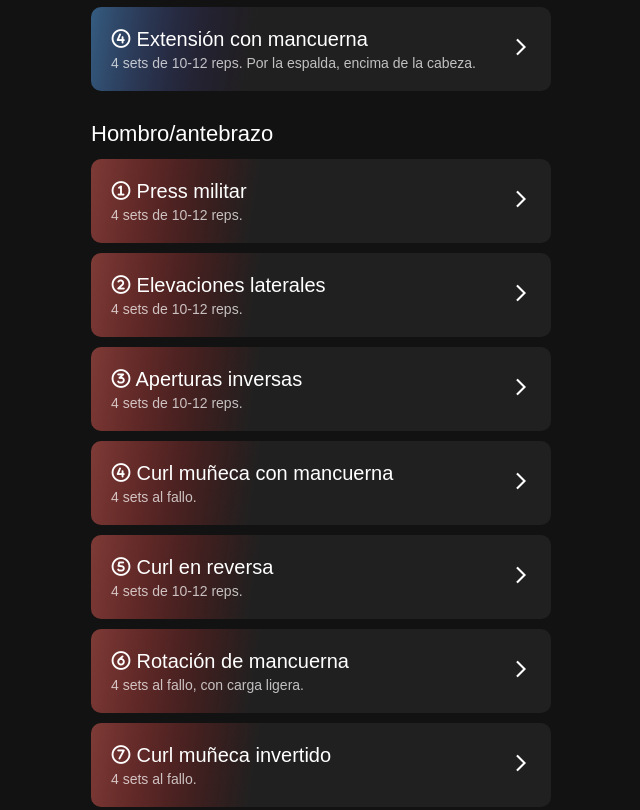
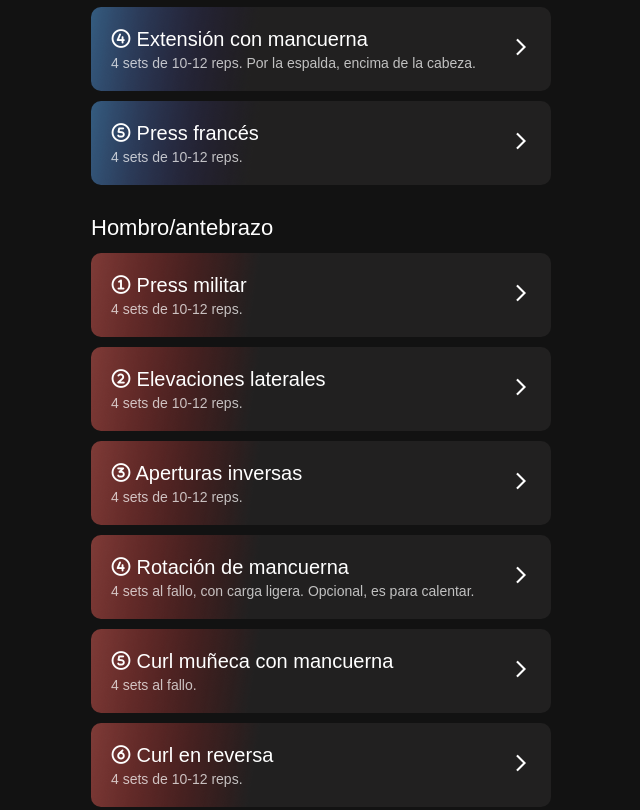
Before and after one commit to imhexp/rutina, a plain HTML site: page index.html in a window 1280 px wide. Shown: the part 1123-1933 px from the top of the page, without its empty margins (319-959 px from the left). Drawn offline with Linux system fonts and the light colour scheme; a web font is replaced by a local one.

Commit message:
cambios en rutina

```diff
--- a/index.html
+++ b/index.html
@@ -79,10 +79,10 @@
             </div>
             <div class="tarjeta_ejercicio bg_azul">
                 <div class="info_ejercicio">
-                    <span><i class="fa-sharp fa-regular fa-circle-2"></i> Curl inclinado en banco</span>
+                    <span><i class="fa-sharp fa-regular fa-circle-2"></i> Curl bayesian</span>
                     <p>4 sets de 10-12 reps.</p>
                 </div>
-                <a href="https://www.youtube.com/watch?v=eSADGjh6Wf8"><span class="material-symbols-outlined">arrow_forward_ios</span></a>
+                <a href="https://youtu.be/NEPp1Fh96X0?si=Vpf2qb4W1JgFi0Fz&t=1"><span class="material-symbols-outlined">arrow_forward_ios</span></a>
             </div>
             <div class="tarjeta_ejercicio bg_azul">
                 <div class="info_ejercicio">
@@ -104,6 +104,13 @@
                     <p>4 sets de 10-12 reps. Por la espalda, encima de la cabeza.</p>
                 </div>
                 <a href="https://www.youtube.com/watch?v=N2L8Byy-PAM"><span class="material-symbols-outlined">arrow_forward_ios</span></a>
+            </div>
+            <div class="tarjeta_ejercicio bg_azul">
+                <div class="info_ejercicio">
+                    <span><i class="fa-sharp fa-regular fa-circle-5"></i> Press francés</span>
+                    <p>4 sets de 10-12 reps.</p>
+                </div>
+                <a href="https://youtu.be/Rn6LgSEPsDc?si=rO6arYFfrUT9Z9nJ&t=6"><span class="material-symbols-outlined">arrow_forward_ios</span></a>
             </div>
         </section>
 
@@ -132,24 +139,24 @@
             </div>
             <div class="tarjeta_ejercicio bg_rojo">
                 <div class="info_ejercicio">
-                    <span><i class="fa-sharp fa-regular fa-circle-4"></i> Curl muñeca con mancuerna</span>
+                    <span><i class="fa-sharp fa-regular fa-circle-4"></i> Rotación de mancuerna</span>
+                    <p>4 sets al fallo, con carga ligera. Opcional, es para calentar.</p>
+                </div>
+                <a href="https://youtu.be/yN7VPie6AQ0?si=ojkkVVk4VeQnMqqg&t=4"><span class="material-symbols-outlined">arrow_forward_ios</span></a>
+            </div>
+            <div class="tarjeta_ejercicio bg_rojo">
+                <div class="info_ejercicio">
+                    <span><i class="fa-sharp fa-regular fa-circle-5"></i> Curl muñeca con mancuerna</span>
                     <p>4 sets al fallo.</p>
                 </div>
                 <a href="https://www.youtube.com/watch?v=nUkrUUrrCLs"><span class="material-symbols-outlined">arrow_forward_ios</span></a>
             </div>
             <div class="tarjeta_ejercicio bg_rojo">
                 <div class="info_ejercicio">
-                    <span><i class="fa-sharp fa-regular fa-circle-5"></i> Curl en reversa</span>
+                    <span><i class="fa-sharp fa-regular fa-circle-6"></i> Curl en reversa</span>
                     <p>4 sets de 10-12 reps.</p>
                 </div>
                 <a href="https://youtu.be/_d4guM4BNVI?si=l8iy3HLg529Sx3dE&t=10"><span class="material-symbols-outlined">arrow_forward_ios</span></a>
-            </div>
-            <div class="tarjeta_ejercicio bg_rojo">
-                <div class="info_ejercicio">
-                    <span><i class="fa-sharp fa-regular fa-circle-6"></i> Rotación de mancuerna</span>
-                    <p>4 sets al fallo, con carga ligera.</p>
-                </div>
-                <a href="https://youtu.be/yN7VPie6AQ0?si=ojkkVVk4VeQnMqqg&t=4"><span class="material-symbols-outlined">arrow_forward_ios</span></a>
             </div>
             <div class="tarjeta_ejercicio bg_rojo">
                 <div class="info_ejercicio">
@@ -178,10 +185,10 @@
             </div>
             <div class="tarjeta_ejercicio bg_lila">
                 <div class="info_ejercicio">
-                    <span><i class="fa-sharp fa-regular fa-circle-3"></i> Lat pulley</span>
+                    <span><i class="fa-sharp fa-regular fa-circle-3"></i> Remo bajo</span>
                     <p>4 sets de 10-12 reps.</p>
                 </div>
-                <a href="https://youtu.be/HNCLBHAO_es?si=mkSd2WY2E-XAoK-O&t=8"><span class="material-symbols-outlined">arrow_forward_ios</span></a>
+                <a href="https://www.youtube.com/watch?v=cDiNOZ9Dbc4&t=5s"><span class="material-symbols-outlined">arrow_forward_ios</span></a>
             </div>
             <div class="tarjeta_ejercicio bg_lila">
                 <div class="info_ejercicio">
```
